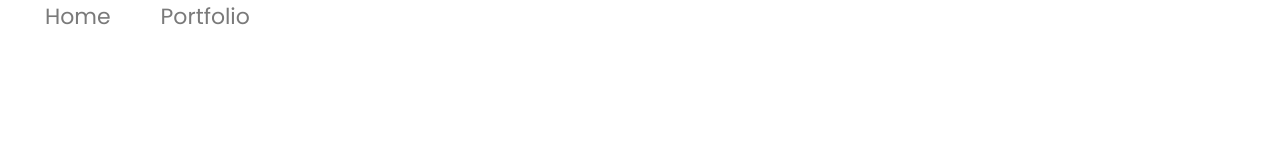
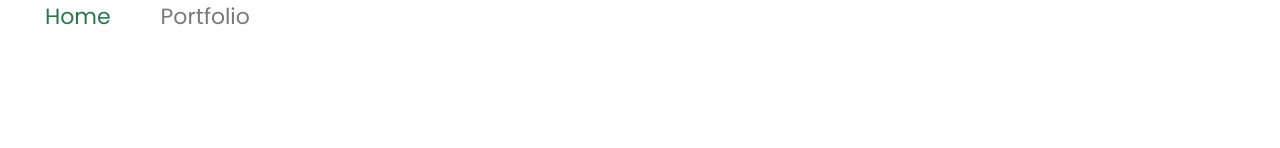
Before and after one commit to lilipcohen/Portfolio, a React (Create React App) app in the folder client/: page / in a window 1280 px wide. Shown: the top 148 px of the page. Built offline with nearby package versions, Linux system fonts and the light colour scheme.

Commit message:
adding routing

```diff
--- a/client/src/components/Footer/Footer.js
+++ b/client/src/components/Footer/Footer.js
@@ -15,7 +15,7 @@ const Footer = () => {
         <div className="row">
           <ul className="col-sm-5">
             <li>
-              <a href="/home">Home</a>
+              <a href="/">Home</a>
             </li>
             <li>
               <a href="/portfolio">Portfolio</a>
--- a/client/src/components/Nav/Nav.js
+++ b/client/src/components/Nav/Nav.js
@@ -10,9 +10,9 @@ function Nav() {
           <li className="item tabs">
             <Link
               id="underline"
-              to="/home"
+              to="/"
               className={
-                window.location.pathname === '/home' ? 'link active' : 'link'
+                window.location.pathname === '/' ? 'link active' : 'link'
               }
             >
               Home
```
Also changed, not shown: 1 other file (tests, documents, lock files or other folders).
